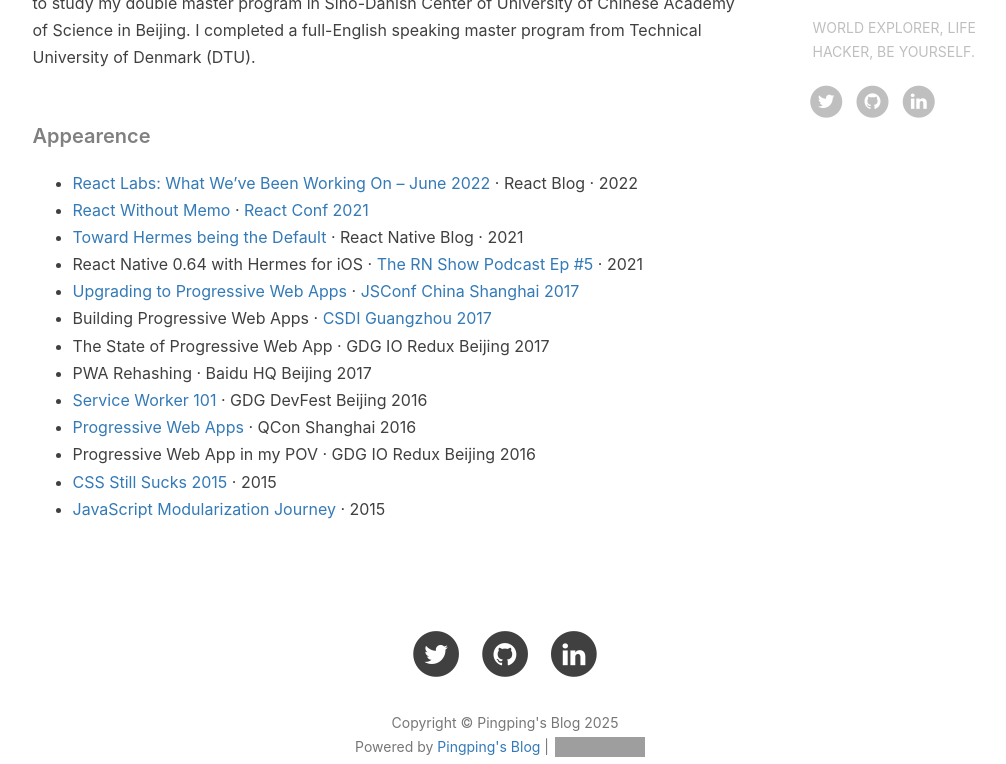
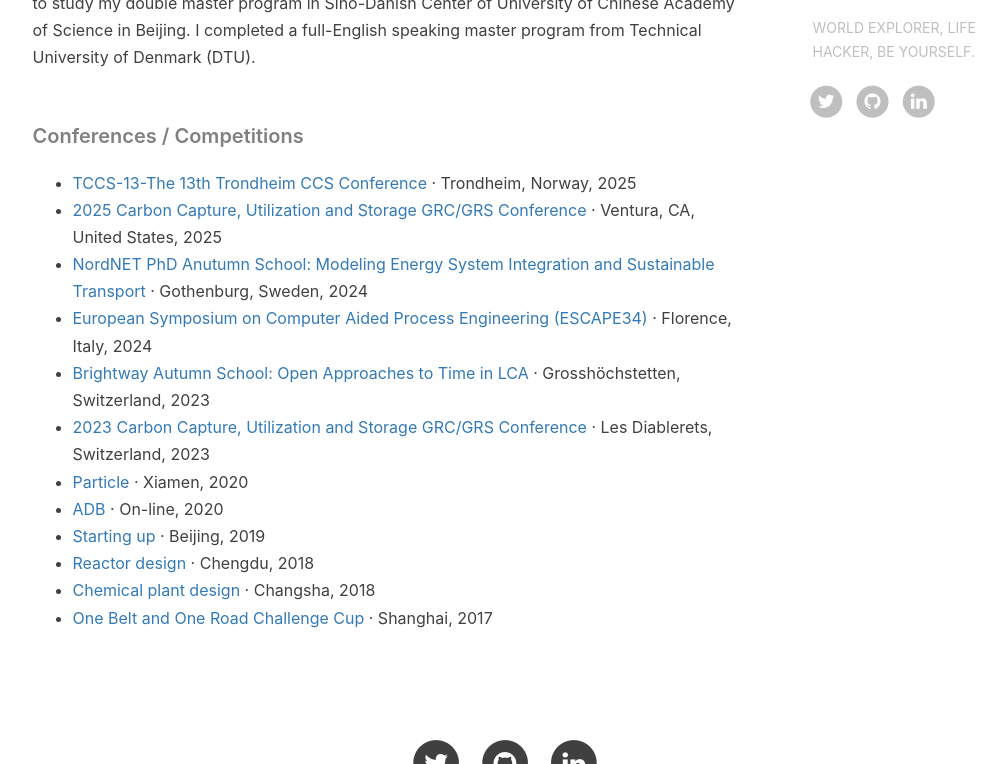
Before and after one commit to Pingping1997/PingpingWang-Blog, a Jekyll site: the page built from about.html, in a window 1280 px wide and 900 px high, scrolled down 894 px, cut to the strip 136-900 px from the top of the window. Shown: the whole strip, without its empty margins (135-1141 px from the left). Built offline with Jekyll 4.4.1, drawn with Linux system fonts in a browser that asks for light colours; nearby versions of some CDN libraries; comment, search, counter and statistics services are not loaded; grey boxes are pictures that could not be loaded.

Commit message:
add conferences activities

```diff
--- a/_includes/about/en.md
+++ b/_includes/about/en.md
@@ -7,31 +7,30 @@
 I studied BSc, chemical engineering at Southwest Petroleum University in Chengdu. I had a very fulfilling four years, participating in and leading different student teams to win awards in many national and international extracurricular competitions. After participating in a Belt and Road Challenge Cup in Shanghai, I had the idea of studying abroad. Then, I got opportunties to study my double master program in Sino-Danish Center of University of Chinese Academy of Science in Beijing. I completed a full-English speaking master program from Technical University of Denmark (DTU).
 
 
-##### Appearence
+##### Conferences / Competitions
 
-- [React Labs: What We've Been Working On – June 2022][12] · React Blog · 2022
-- [React Without Memo][11] · [React Conf 2021](https://conf.reactjs.org/)
-- [Toward Hermes being the Default][11] · React Native Blog · 2021
-- React Native 0.64 with Hermes for iOS · [The RN Show Podcast Ep #5](https://www.callstack.com/podcast-react-native-show) · 2021
-- [Upgrading to Progressive Web Apps][9] · [JSConf China Shanghai 2017](http://2017.jsconf.cn/)
-- Building Progressive Web Apps · [CSDI Guangzhou 2017](http://www.csdisummit.com/)
-- The State of Progressive Web App · GDG IO Redux Beijing 2017
-- PWA Rehashing · Baidu HQ Beijing 2017
-- [Service Worker 101][5] · GDG DevFest Beijing 2016
-- [Progressive Web Apps][4] · QCon Shanghai 2016
-- Progressive Web App in my POV · GDG IO Redux Beijing 2016
-- [CSS Still Sucks 2015][2] · 2015
-- [JavaScript Modularization Journey][1] · 2015
+- [TCCS-13-The 13th Trondheim CCS Conference][12] · Trondheim, Norway, 2025
+- [2025 Carbon Capture, Utilization and Storage GRC/GRS Conference][11] · Ventura, CA, United States, 2025
+- [NordNET PhD Anutumn School: Modeling Energy System Integration and Sustainable Transport][10] · Gothenburg, Sweden, 2024
+- [European Symposium on Computer Aided Process Engineering (ESCAPE34)][9] · Florence, Italy, 2024
+- [Brightway Autumn School: Open Approaches to Time in LCA][8] · Grosshöchstetten, Switzerland, 2023
+- [2023 Carbon Capture, Utilization and Storage GRC/GRS Conference][7] · Les Diablerets, Switzerland, 2023
+- [Particle][5] · Xiamen, 2020
+- [ADB][5] · On-line, 2020
+- [Starting up][4] · Beijing, 2019
+- [Reactor design][3] · Chengdu, 2018
+- [Chemical plant design][2] · Changsha, 2018
+- [One Belt and One Road Challenge Cup][1] · Shanghai, 2017
 
 [1]: //huangxuan.me/2015/07/09/js-module-7day/
 [2]: //huangxuan.me/2015/12/28/css-sucks-2015/
 [3]: //huangxuan.me/2016/06/05/pwa-in-my-pov/
 [4]: //huangxuan.me/2016/10/20/pwa-qcon2016/
 [5]: //huangxuan.me/2016/11/20/sw-101-gdgdf/
-[6]: https://yanshuo.io/assets/player/?deck=58ac8598b123db0067292f92 "PWA Rehashing"
-[7]: https://yanshuo.io/assets/player/?deck=593ad6fbfe88c2006a0a0d6d "The State of PWA"
-[8]: https://yanshuo.io/assets/player/?deck=594d673d570c357d0698a950 "Building PWA"
-[9]: //huangxuan.me/jsconfcn2017/
-[10]: https://reactnative.dev/blog/2021/10/26/toward-hermes-being-the-default
-[11]: https://youtu.be/lGEMwh32soc
-[12]: https://reactjs.org/blog/2022/06/15/react-labs-what-we-have-been-working-on-june-2022.html
+[6]: https://yanshuo.io/assets/player/?deck=58ac8598b123db0067292f92
+[7]: https://www.grc.org/carbon-capture-utilization-and-storage-conference/2023/
+[8]: https://www.d-d-s.ch/schools/fall-23/index.html
+[9]: https://www.aidic.it/escape34-pse24/
+[10]: https://csei.eu/event/nordnet-autumn-school-2024/
+[11]: https://www.grc.org/carbon-capture-utilization-and-storage-conference/2025/
+[12]: https://tccs.no/
```
